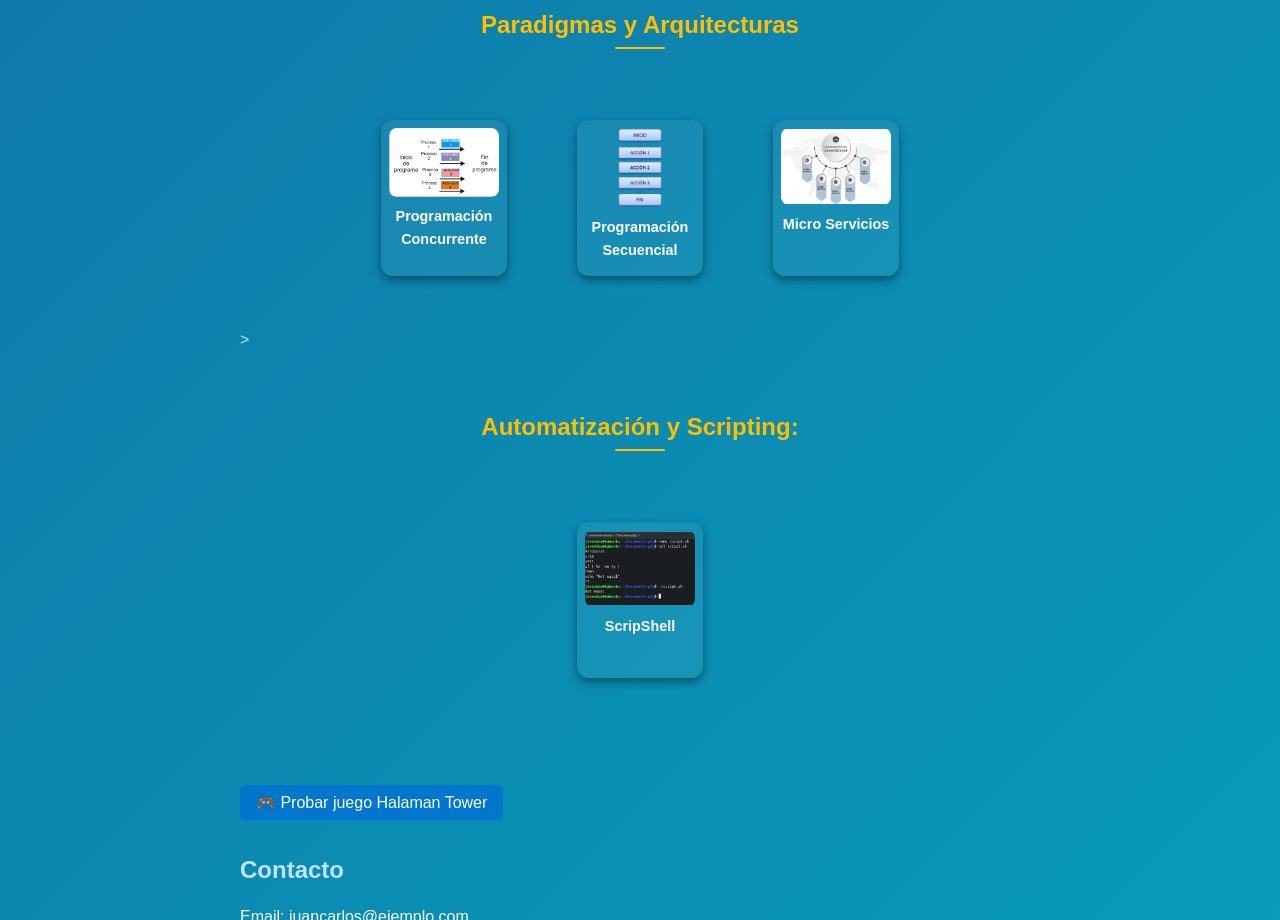
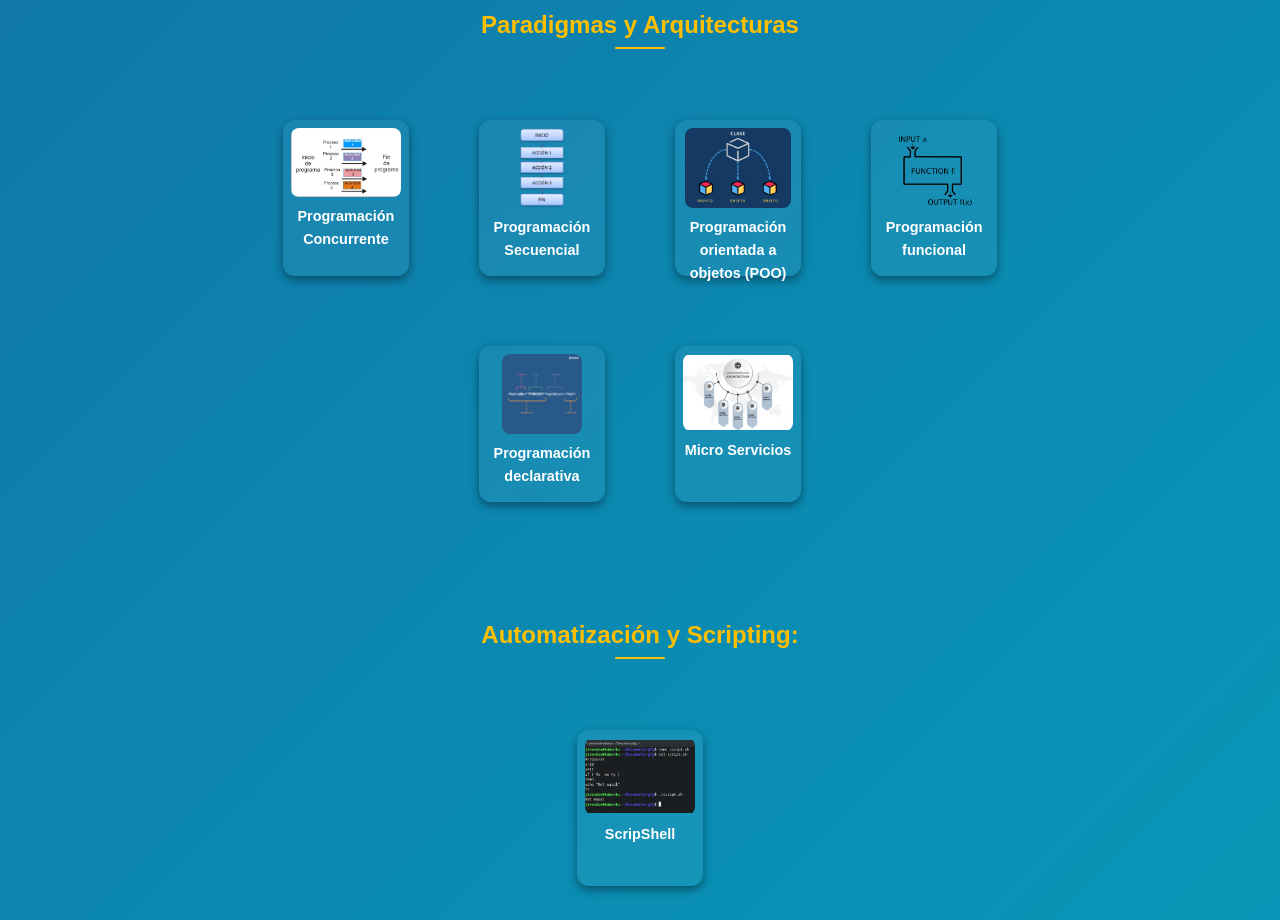
Before and after one commit to JuanCarlosLucena0/PorfolioPersonal, a plain HTML site: page index.html in a window 1280 px wide. Shown: the part 4380-5300 px from the top of the page. Drawn offline with Linux system fonts and the light colour scheme.

Commit message:
paradigmas agregados

```diff
--- a/index.html
+++ b/index.html
@@ -269,6 +269,24 @@
         <p>Programación Secuencial</p>
       </a>
 
+      <a href="https://es.wikipedia.org/wiki/Programación_orientada_a_objetos" target="_blank" rel="noopener noreferrer"
+        class="item">
+        <img src="assets/POOImagen.jpg" alt="POO">
+        <p>Programación orientada a objetos (POO)</p>
+      </a>
+
+      <a href="https://es.wikipedia.org/wiki/Programación_funcional" target="_blank" rel="noopener noreferrer"
+        class="item">
+        <img src="assets/PFuncionalImagen.png" alt="Programacion funcional">
+        <p>Programación funcional</p>
+      </a>
+
+      <a href="https://es.wikipedia.org/wiki/Programación_declarativa" target="_blank" rel="noopener noreferrer"
+        class="item">
+        <img src="assets/PDeclarativa.jpg" alt="Programacion declarativa">
+        <p>Programación declarativa</p>
+      </a>
+
       <a href="https://es.wikipedia.org/wiki/Arquitectura_de_microservicios" target="_blank" rel="noopener noreferrer"
         class="item">
         <img src="assets/microServicios.png" alt="MicroServicios">
@@ -276,7 +294,7 @@
       </a>
 
     </section>
-    >
+
     <h4>Automatización y Scripting:</h4>
     <section class="galeria">
 
```
Also changed, not shown: assets/PDeclarativa.jpg (added), assets/PFuncionalImagen.png (added), assets/POOImagen.jpg (added).
